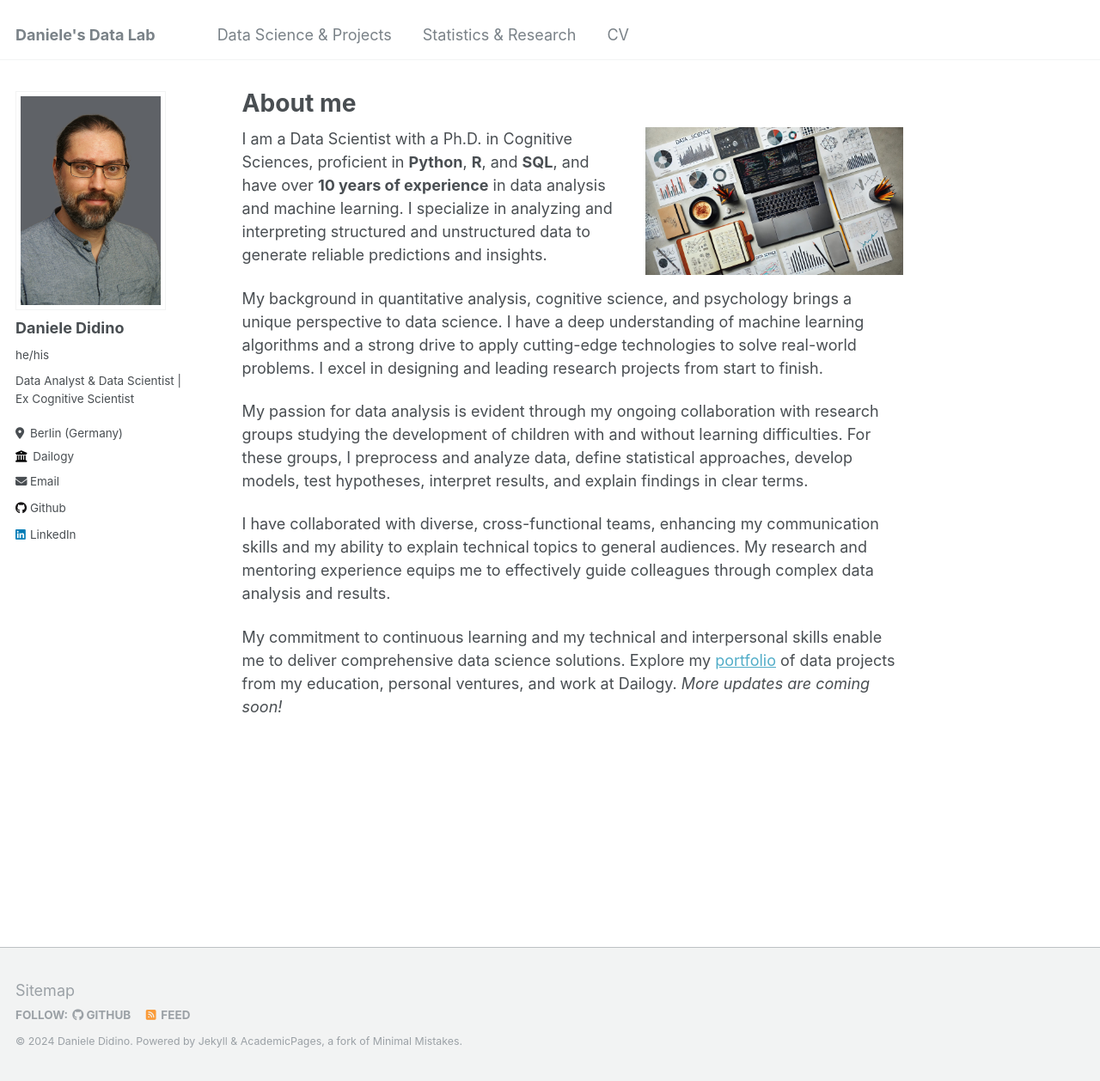
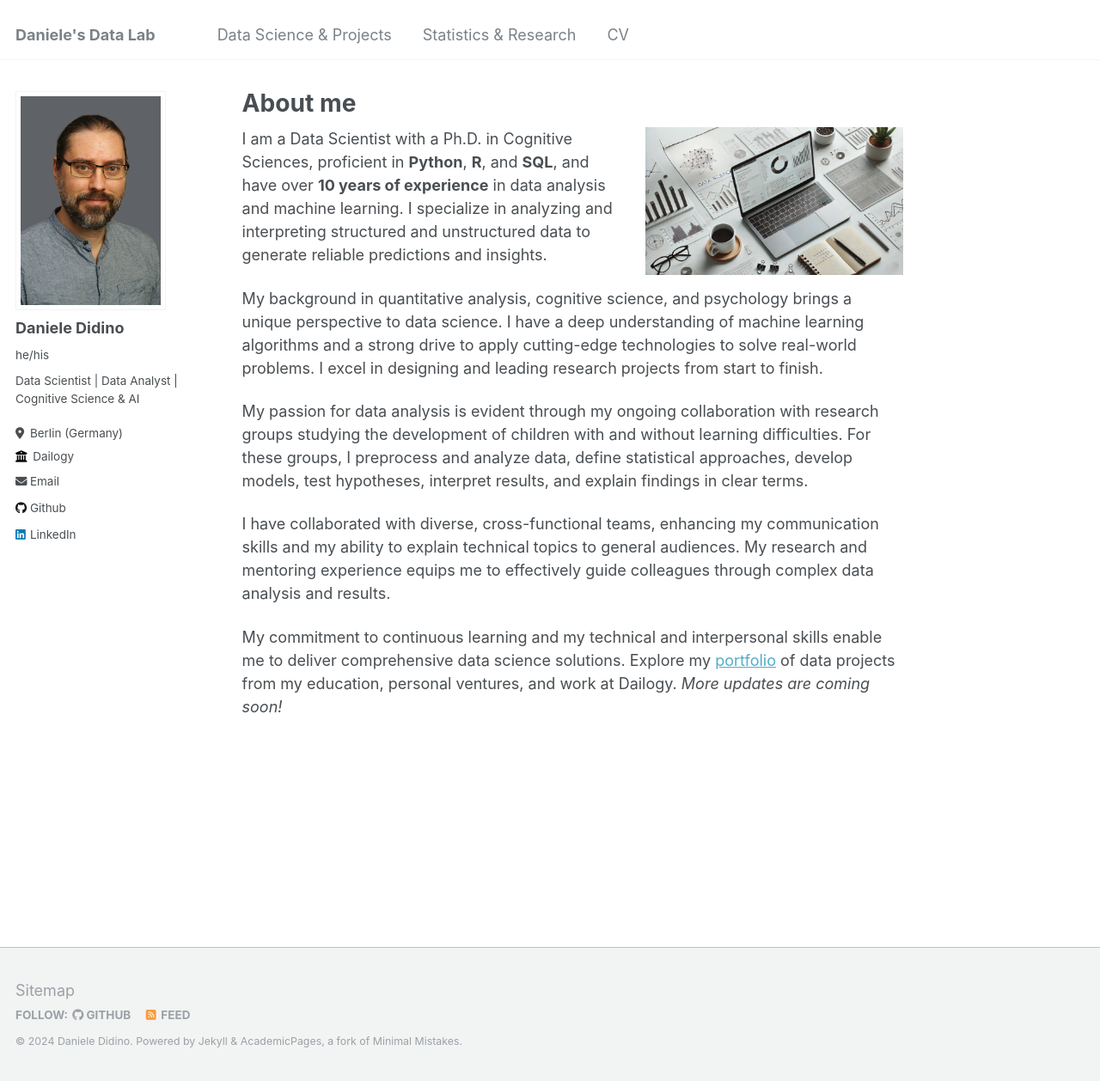
Before and after one commit to DanieleDidino/DanieleDidino.github.io, a Jekyll site: the page built from _pages/about.md, in a window 1280 px wide and 1258 px high. Shown: the whole window at 86% size. Built offline with Jekyll 4.4.1, drawn with Linux system fonts in a browser that asks for light colours.

Commit message:
new image About page

```diff
--- a/_config.yml
+++ b/_config.yml
@@ -24,7 +24,7 @@ author:
   avatar           : "profile_2.jpg"
   name             : "Daniele Didino"
   pronouns         : "he/his"
-  bio              : "Data Analyst & Data Scientist | Ex Cognitive Scientist"
+  bio              : "Data Scientist | Data Analyst | Cognitive Science & AI"
   location         : "Berlin (Germany)"
   employer         : "Dailogy"
   uri              : # URL
--- a/_pages/about.md
+++ b/_pages/about.md
@@ -8,7 +8,7 @@ redirect_from:
 ---
 
 <div style="float: right; margin-left: 20px;">
-    <img src="/images/img_about_page.jpg" alt="Image About Page" width="300">
+    <img src="/images/img_about_page_3.jpg" alt="Image About Page" width="300">
 </div>
 
 I am a Data Scientist with a Ph.D. in Cognitive Sciences, proficient in **Python**, **R**, and **SQL**, and have over
@@ -20,4 +20,4 @@ My passion for data analysis is evident through my ongoing collaboration with re
 
 I have collaborated with diverse, cross-functional teams, enhancing my communication skills and my ability to explain technical topics to general audiences. My research and mentoring experience equips me to effectively guide colleagues through complex data analysis and results.
 
-My commitment to continuous learning and my technical and interpersonal skills enable me to deliver comprehensive data science solutions. Explore my [portfolio](/_data_proj/) of data projects from my education, personal ventures, and work at Dailogy. *More updates are coming soon!*
+My commitment to continuous learning and my technical and interpersonal skills enable me to deliver comprehensive data science solutions. Explore my [portfolio](/data_proj/) of data projects from my education, personal ventures, and work at Dailogy. *More updates are coming soon!*
```
Also changed, not shown: images/3899d5_m.jpg (deleted), images/img_about_page_1.jpg (renamed from images/img_about_page.jpg), images/img_about_page_2.jpg (added), images/img_about_page_3.jpg (added).
